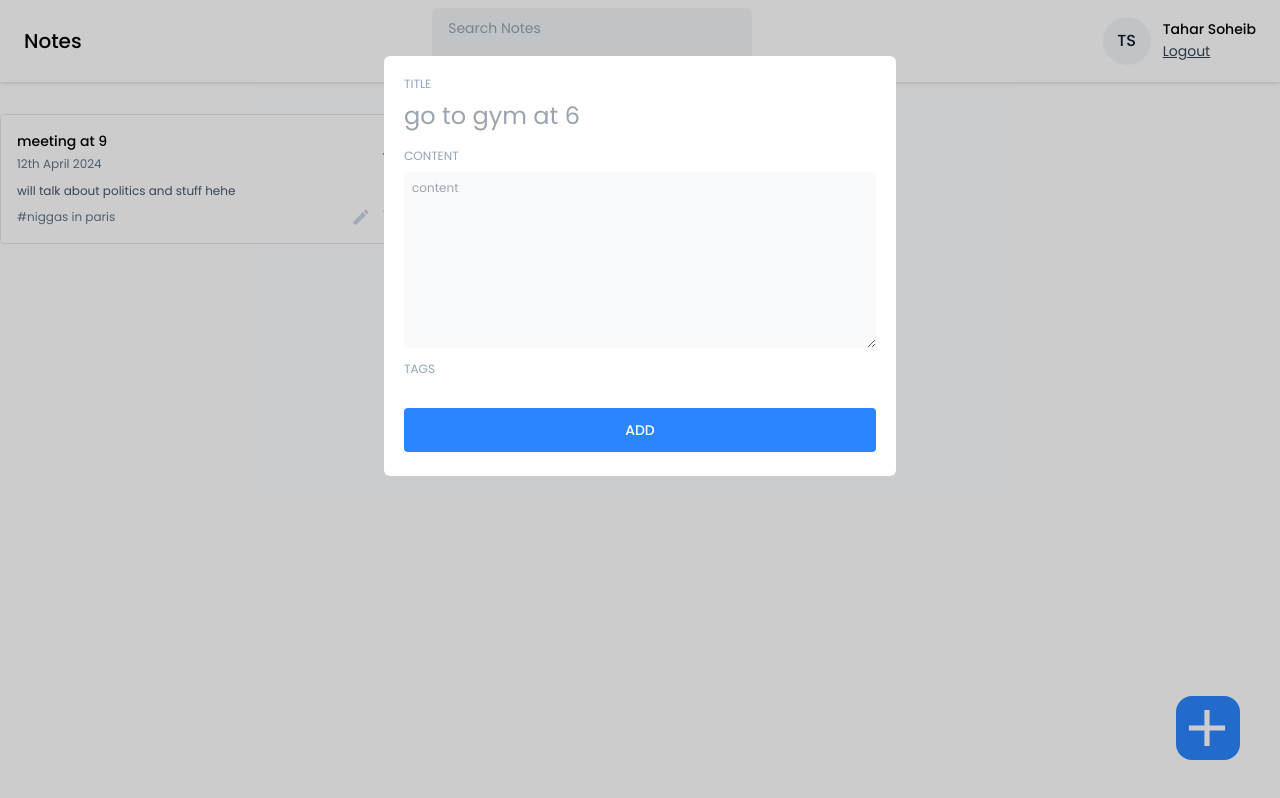
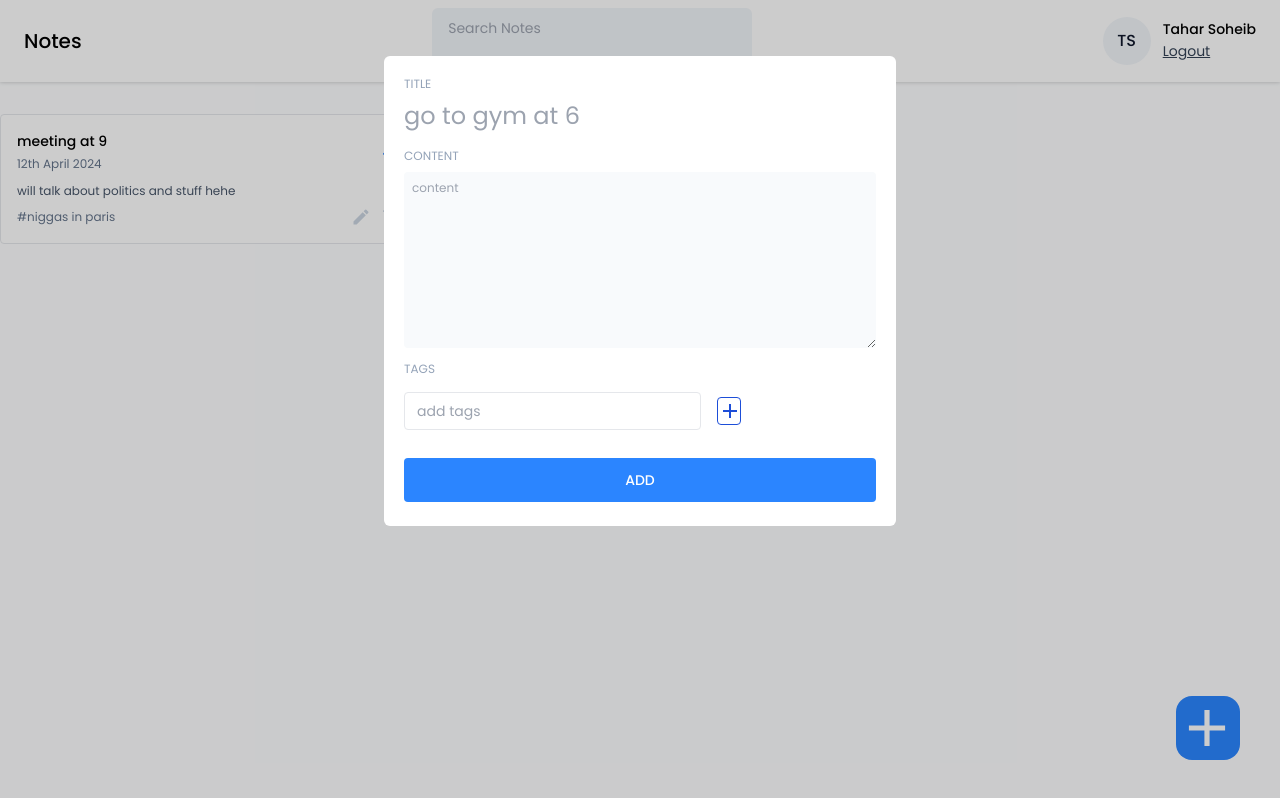
Before and after one commit to rbtsoheib/final_project, a React (Vite) app in the folder frontend/Notes-saver/: page /dashboard in a window 1280 px wide. Both pictures are taken after a click on the button 1208 px from the left and 728 px from the top of the page. Built offline with nearby package versions, Linux system fonts and the light colour scheme.

Commit message:
gg i am tired fr had some problems with the eslint config will see further into it when i get some help

```diff
--- /dev/null
+++ b/frontend/Notes-saver/src/components/input/TagInput.jsx
@@ -0,0 +1,76 @@
+import React, { useState } from "react";
+import { MdAdd, MdClose } from "react-icons/md";
+
+
+const TagInput = ({ tags, setTags }) => {
+  const [InputValue, setInputValue] = useState("");
+
+  const handleInputChange = (e) => {
+    setInputValue(e.taregt.value);
+  };
+
+  const addNewTag = () => {
+    if (InputValue.trim() !== "") {
+      setTags([...tags, InputValue.trim()]);
+      setInputValue("");
+    }
+  };
+
+  const handleKeyDown = (e) => {
+    if (e.key === "Enter") {
+      addNewTag();
+    }
+  };
+
+  const handleRemoveTag = (tagToRemove) => {
+    setTags(tags.filter((tag) => tag !== tagToRemove));
+  };
+
+  return (
+    <div>
+      {/* {tags?.length > 0 && (
+        <div className="flex items-center gap-2 fle x-wrap mt-2">
+          {tags.map((tag, index) => (
+            <span key={index} className="">
+              # {tag}
+              <button onClick={() => {handleRemoveTag(tag)}}>
+                <MdClose />
+              </button>
+            </span>
+            </div>)}; */}
+
+      {tags?.length > 0 && (
+        <div className="flex items-center gap-2 fle x-wrap mt-2">
+          {tags.map((tag, index) => (
+            <span key={index} className="">
+              # {tag}
+              <button onClick={() => {}}>
+                <MdClose />
+              </button>
+            </span>
+          ))}
+        </div>
+      )}
+
+      <div className="flex items-center gap-4 mt-3">
+        <input
+          type="text"
+          className="text-sm bg-transparent border px-3 py-2 rounded outline-none"
+          placeholder="add tags"
+          onChange={handleInputChange}
+          onKeyDown={handleKeyDown}
+        />
+        <button
+          className="w-6 h-7 felx items-center justify-center rounded border border-blue-700 hover:bg-blue-700"
+          onClick={() => {
+            addNewTag();
+          }}
+        >
+          <MdAdd className="text-2xl text-blue-700 hover:text-white" />
+        </button>
+      </div>
+    </div>
+  );
+};
+
+export default TagInput;
--- a/frontend/Notes-saver/src/pages/home/AddEditNotes.jsx
+++ b/frontend/Notes-saver/src/pages/home/AddEditNotes.jsx
@@ -1,6 +1,12 @@
-import React from "react";
+import React, { useState } from "react";
+import TagInput from "../../components/input/TagInput";
 
 const AddEditNotes = () => {
+
+  const [title, setTitle] = useState("");
+  const [content, setContent] = useState("");
+  const [tags, setTags] = useState([]);
+
   return (
     <div>
       <div className="flex flex-col gap-2">
@@ -9,6 +15,8 @@
           type="text"
           className="text-2xl text-slate-950 outline-none"
           placeholder="go to gym at 6"
+          value={title}
+          onChange={({ target }) => setTitle(target.value)}
         />
       </div>
 
@@ -19,10 +27,13 @@
           className="text-xs text-slate-950 outline-none bg-slate-50 p-2 rounded"
           placeholder="content"
           rows={10}
+          value={content}
+          onChange={({ target }) => setContent(target.value)}
         ></textarea>
 
       <div className="">
         <label className="input-label">TAGS</label>
+        <TagInput tags={tags} setTags={setTags}/>
       </div>
 
       <button className="btn-primary font-medium mt-5 p-3" onClick={() => {}}>ADD</button>
```
